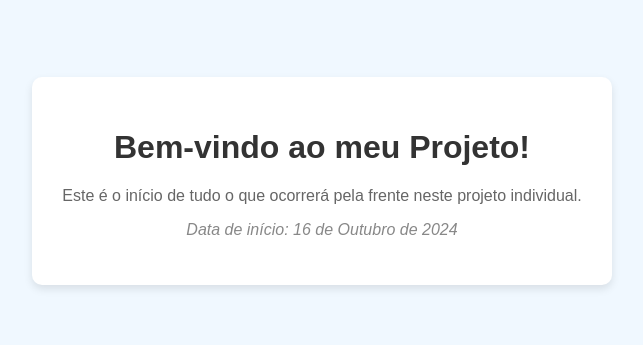
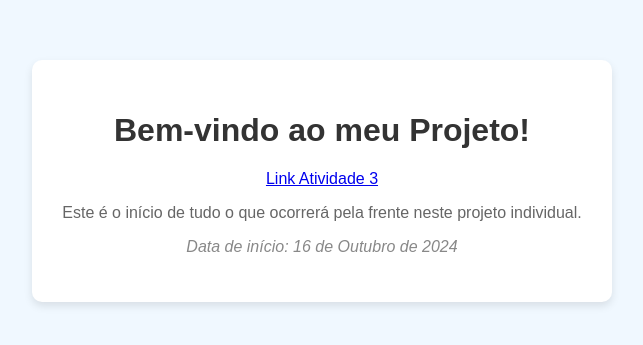
Before and after one commit to Nth19-dev/MEU-PROJETO, a plain HTML site: page infrastructure/pages/index.html in a window 1280 px wide. Shown: the part 219-564 px from the top of the page, without its empty margins (318-961 px from the left). Drawn offline with Linux system fonts and the light colour scheme.

Commit message:
Atualização Atividade 3
profundo

```diff
--- a/infrastructure/pages/index.html
+++ b/infrastructure/pages/index.html
@@ -65,6 +65,7 @@
     <!-- Container central com o conteúdo principal da página -->
     <div class="container">
         <h1>Bem-vindo ao meu Projeto!</h1> <!-- Título principal da página. -->
+        <a href="/infrastructure/pages/atividade-3.html">Link Atividade 3</a> <!--Link para proxima pagina-->
         <p>Este é o início de tudo o que ocorrerá pela frente neste projeto individual.</p>
         <!-- Texto explicativo do projeto. -->
         <p class="date">Data de início: 16 de Outubro de 2024</p> <!-- Data estilizada. -->
```
